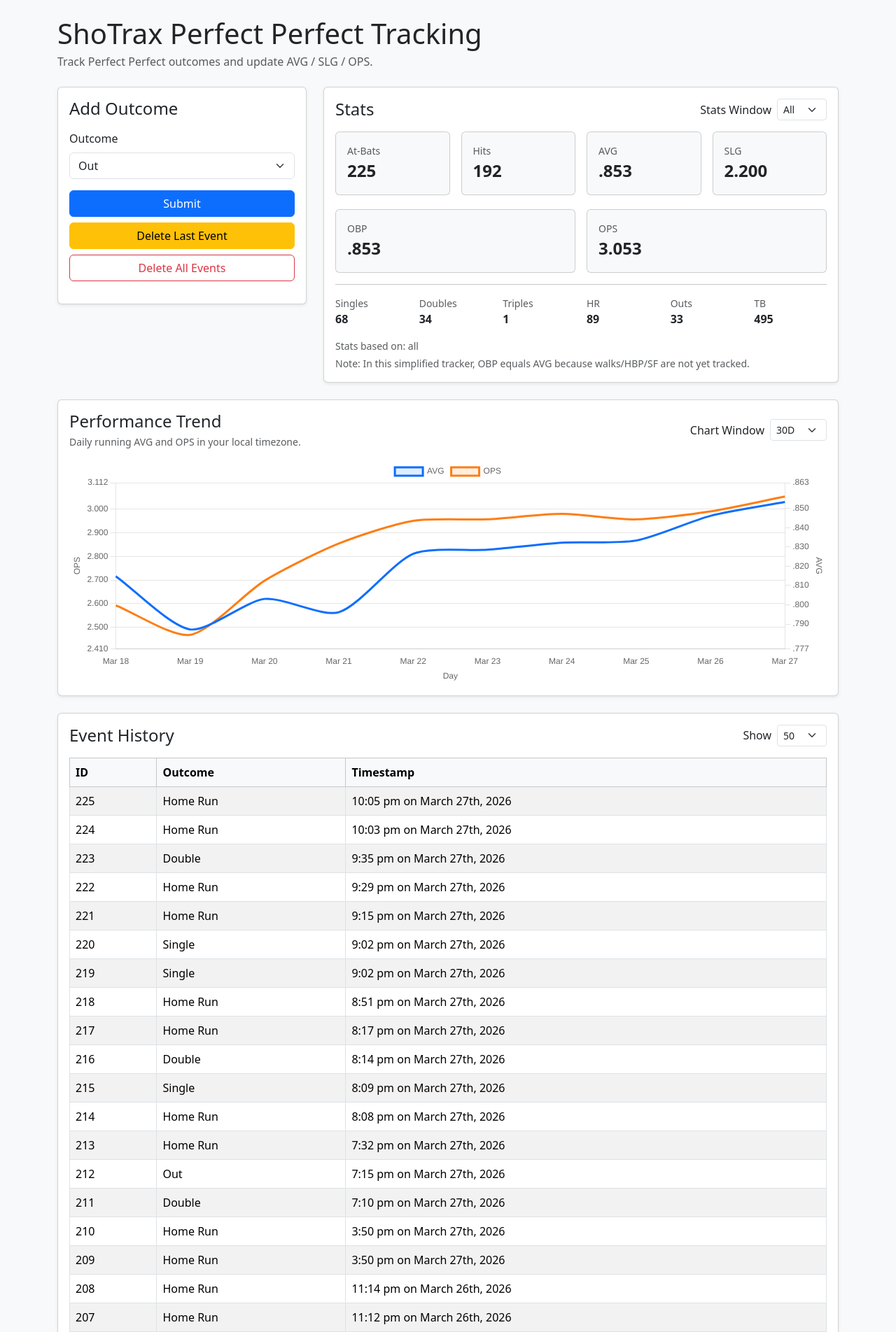
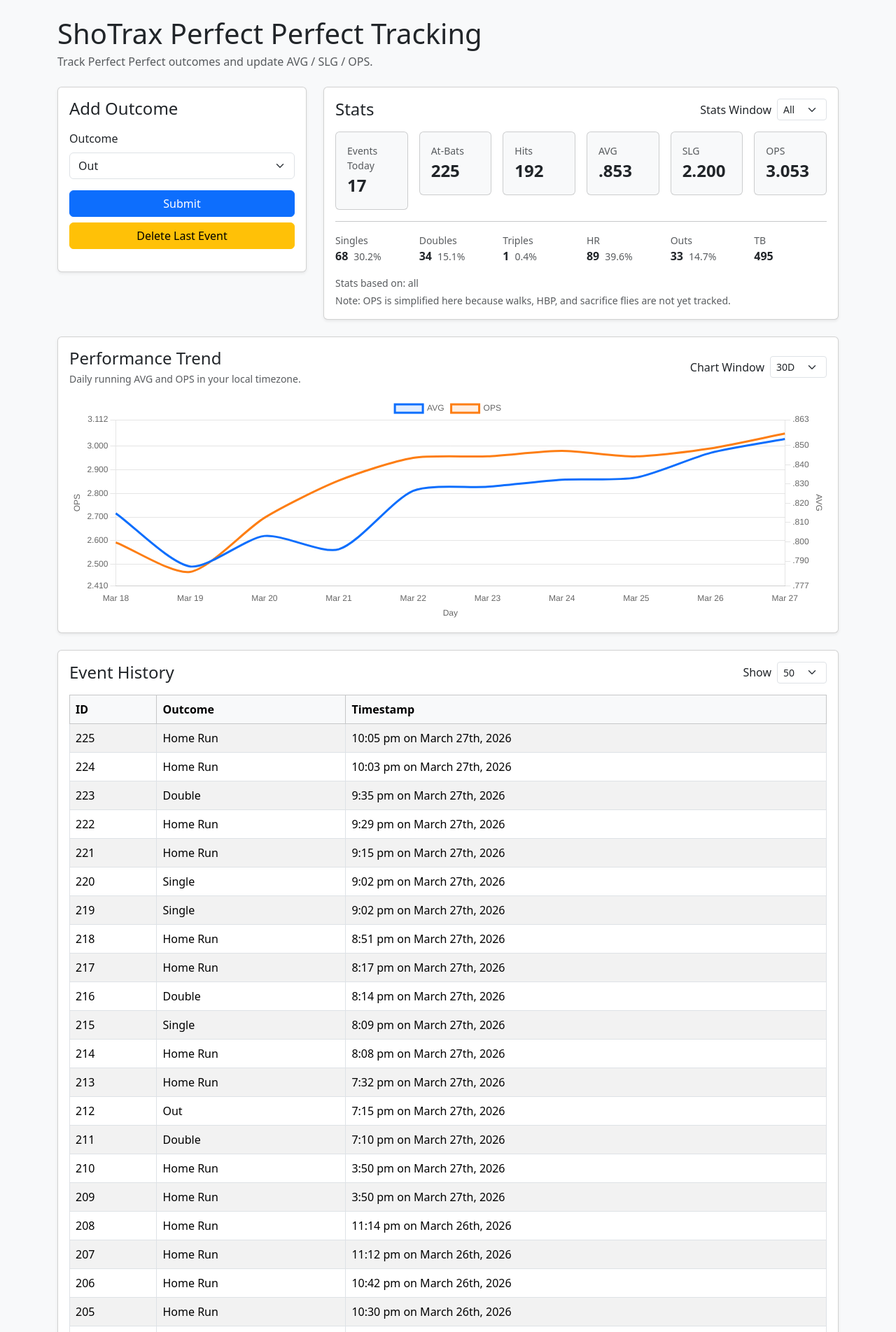
Before and after one commit to idleline/ShoTrax, a Flask app: page / in a window 1280 px wide. Shown: the top 1904 px of the page at 70% size. Run offline with Flask 3, Linux system fonts and the light colour scheme; data comes from the database, SQL or seed files in the repository; both versions use the stored data as it was after the commit.

Commit message:
Updating display elements

```diff
--- a/app.py
+++ b/app.py
@@ -31,6 +31,10 @@ class Event(db.Model):
 
 VALID_OUTCOMES = {"out", "single", "double", "triple", "home_run"}
 VALID_LIMITS = {50, 100, 200, 500}
+
+
+def format_outcome_label(outcome: str) -> str:
+    return outcome.replace("_", " ").title()
 
 
 def create_app() -> Flask:
@@ -80,7 +84,7 @@ def create_app() -> Flask:
         db.session.add(event)
         db.session.commit()
 
-        return jsonify(build_response_payload("Event recorded.")), 201
+        return jsonify(build_response_payload(f"{format_outcome_label(outcome)} Recorded.")), 201
 
     @app.delete("/api/events/last")
     def delete_last_event():
--- a/static/app.js
+++ b/static/app.js
@@ -71,6 +71,14 @@ function formatRateNumber(value) {
     return fixed.startsWith("0.") ? `.${fixed.split(".")[1]}` : fixed;
 }
 
+function formatEventShare(count, totalEvents) {
+    if (!totalEvents) {
+        return "0.0%";
+    }
+
+    return `${((count / totalEvents) * 100).toFixed(1)}%`;
+}
+
 function getAxisBounds(values, options = {}) {
     const paddingRatio = options.paddingRatio ?? 0.1;
     const minimumPadding = options.minimumPadding ?? 0.02;
@@ -113,7 +121,6 @@ function updateStats(stats) {
     $("#stat-at-bats").text(stats.at_bats);
     $("#stat-hits").text(stats.hits);
     $("#stat-avg").text(displayRate(stats.batting_average));
-    $("#stat-obp").text(displayRate(stats.on_base_percentage));
     $("#stat-slg").text(displayRate(stats.slugging_percentage));
     $("#stat-ops").text(stats.ops);
     $("#stat-singles").text(stats.singles);
@@ -123,6 +130,11 @@ function updateStats(stats) {
     $("#stat-outs").text(stats.outs);
     $("#stat-total-bases").text(stats.total_bases);
     $("#stat-sample-size").text(stats.sample_size);
+    $("#stat-singles-share").text(formatEventShare(stats.singles, stats.at_bats));
+    $("#stat-doubles-share").text(formatEventShare(stats.doubles, stats.at_bats));
+    $("#stat-triples-share").text(formatEventShare(stats.triples, stats.at_bats));
+    $("#stat-home-runs-share").text(formatEventShare(stats.home_runs, stats.at_bats));
+    $("#stat-outs-share").text(formatEventShare(stats.outs, stats.at_bats));
 }
 
 function renderEvents(events) {
@@ -147,6 +159,21 @@ function renderEvents(events) {
             </tr>
         `);
     });
+}
+
+function updateEventsToday(events) {
+    const todayKey = getLocalDayKey(new Date());
+    const eventsToday = (Array.isArray(events) ? events : []).reduce(function (count, event) {
+        const date = new Date(normalizeUtcTimestamp(event.created_at));
+
+        if (isNaN(date)) {
+            return count;
+        }
+
+        return getLocalDayKey(date) === todayKey ? count + 1 : count;
+    }, 0);
+
+    $("#stat-events-today").text(eventsToday);
 }
 
 function getLocalDayKey(date) {
@@ -488,6 +515,7 @@ function loadPerformanceChart() {
         data: { limit: "all" },
         success: function (response) {
             allEventsCache = Array.isArray(response.events) ? response.events : [];
+            updateEventsToday(allEventsCache);
             renderPerformanceChart(allEventsCache);
         },
         error: function () {
--- a/templates/index.html
+++ b/templates/index.html
@@ -41,7 +41,6 @@
                         <div class="d-grid gap-2">
                             <button id="submit-event" class="btn btn-primary">Submit</button>
                             <button id="delete-last-event" class="btn btn-warning">Delete Last Event</button>
-                            <button id="delete-all-events" class="btn btn-outline-danger">Delete All Events</button>
                         </div>
 
                         <div id="status-message" class="mt-3 small"></div>
@@ -68,7 +67,16 @@
                         </div>
 
                         <div class="row g-3">
-                            <div class="col-md-3">
+                            <div class="col-sm-6 col-xl-2">
+                                <div class="card bg-body-tertiary">
+                                    <div class="card-body">
+                                        <div class="text-muted small">Events Today</div>
+                                        <div id="stat-events-today" class="fs-4 fw-bold">0</div>
+                                    </div>
+                                </div>
+                            </div>
+
+                            <div class="col-sm-6 col-xl-2">
                                 <div class="card bg-body-tertiary">
                                     <div class="card-body">
                                         <div class="text-muted small">At-Bats</div>
@@ -77,7 +85,7 @@
                                 </div>
                             </div>
 
-                            <div class="col-md-3">
+                            <div class="col-sm-6 col-xl-2">
                                 <div class="card bg-body-tertiary">
                                     <div class="card-body">
                                         <div class="text-muted small">Hits</div>
@@ -86,7 +94,7 @@
                                 </div>
                             </div>
 
-                            <div class="col-md-3">
+                            <div class="col-sm-6 col-xl-2">
                                 <div class="card bg-body-tertiary">
                                     <div class="card-body">
                                         <div class="text-muted small">AVG</div>
@@ -95,7 +103,7 @@
                                 </div>
                             </div>
 
-                            <div class="col-md-3">
+                            <div class="col-sm-6 col-xl-2">
                                 <div class="card bg-body-tertiary">
                                     <div class="card-body">
                                         <div class="text-muted small">SLG</div>
@@ -103,19 +111,8 @@
                                     </div>
                                 </div>
                             </div>
-                        </div>
 
-                        <div class="row g-3 mt-1">
-                            <div class="col-md-6">
-                                <div class="card bg-body-tertiary">
-                                    <div class="card-body">
-                                        <div class="text-muted small">OBP</div>
-                                        <div id="stat-obp" class="fs-4 fw-bold">.000</div>
-                                    </div>
-                                </div>
-                            </div>
-
-                            <div class="col-md-6">
+                            <div class="col-sm-6 col-xl-2">
                                 <div class="card bg-body-tertiary">
                                     <div class="card-body">
                                         <div class="text-muted small">OPS</div>
@@ -128,27 +125,42 @@
                         <hr>
 
                         <div class="row g-3">
-                            <div class="col-md-2">
+                            <div class="col-lg-2 col-md-4 col-6">
                                 <div class="text-muted small">Singles</div>
-                                <div id="stat-singles" class="fw-semibold">0</div>
+                                <div class="d-flex align-items-baseline gap-2">
+                                    <div id="stat-singles" class="fw-semibold">0</div>
+                                    <div id="stat-singles-share" class="text-muted small">0.0%</div>
+                                </div>
                             </div>
-                            <div class="col-md-2">
+                            <div class="col-lg-2 col-md-4 col-6">
                                 <div class="text-muted small">Doubles</div>
-                                <div id="stat-doubles" class="fw-semibold">0</div>
+                                <div class="d-flex align-items-baseline gap-2">
+                                    <div id="stat-doubles" class="fw-semibold">0</div>
+                                    <div id="stat-doubles-share" class="text-muted small">0.0%</div>
+                                </div>
                             </div>
-                            <div class="col-md-2">
+                            <div class="col-lg-2 col-md-4 col-6">
                                 <div class="text-muted small">Triples</div>
-                                <div id="stat-triples" class="fw-semibold">0</div>
+                                <div class="d-flex align-items-baseline gap-2">
+                                    <div id="stat-triples" class="fw-semibold">0</div>
+                                    <div id="stat-triples-share" class="text-muted small">0.0%</div>
+                                </div>
                             </div>
-                            <div class="col-md-2">
+                            <div class="col-lg-2 col-md-4 col-6">
                                 <div class="text-muted small">HR</div>
-                                <div id="stat-home-runs" class="fw-semibold">0</div>
+                                <div class="d-flex align-items-baseline gap-2">
+                                    <div id="stat-home-runs" class="fw-semibold">0</div>
+                                    <div id="stat-home-runs-share" class="text-muted small">0.0%</div>
+                                </div>
                             </div>
-                            <div class="col-md-2">
+                            <div class="col-lg-2 col-md-4 col-6">
                                 <div class="text-muted small">Outs</div>
-                                <div id="stat-outs" class="fw-semibold">0</div>
+                                <div class="d-flex align-items-baseline gap-2">
+                                    <div id="stat-outs" class="fw-semibold">0</div>
+                                    <div id="stat-outs-share" class="text-muted small">0.0%</div>
+                                </div>
                             </div>
-                            <div class="col-md-2">
+                            <div class="col-lg-2 col-md-4 col-6">
                                 <div class="text-muted small">TB</div>
                                 <div id="stat-total-bases" class="fw-semibold">0</div>
                             </div>
@@ -158,7 +170,7 @@
                             Stats based on: <span id="stat-sample-size">all</span>
                         </div>
                         <div class="mt-1 text-muted small">
-                            Note: In this simplified tracker, OBP equals AVG because walks/HBP/SF are not yet tracked.
+                            Note: OPS is simplified here because walks, HBP, and sacrifice flies are not yet tracked.
                         </div>
                     </div>
                 </div>
@@ -239,6 +251,12 @@
                 </div>
             </div>
         </div>
+
+        <div class="row mt-4">
+            <div class="col text-center">
+                <button id="delete-all-events" class="btn btn-outline-danger px-4">Delete All Events</button>
+            </div>
+        </div>
     </div>
 
     <script src="https://code.jquery.com/jquery-3.7.1.min.js"></script>
```
Also changed, not shown: instance/baseball_hits.db.
